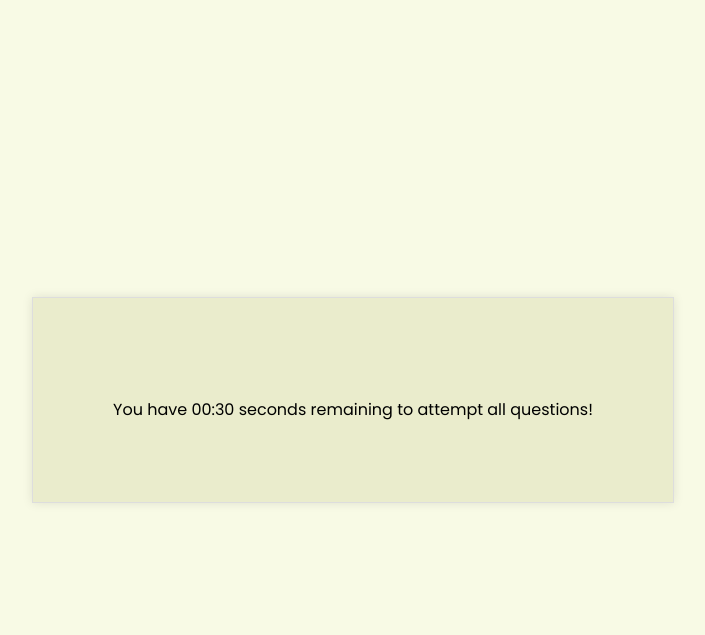
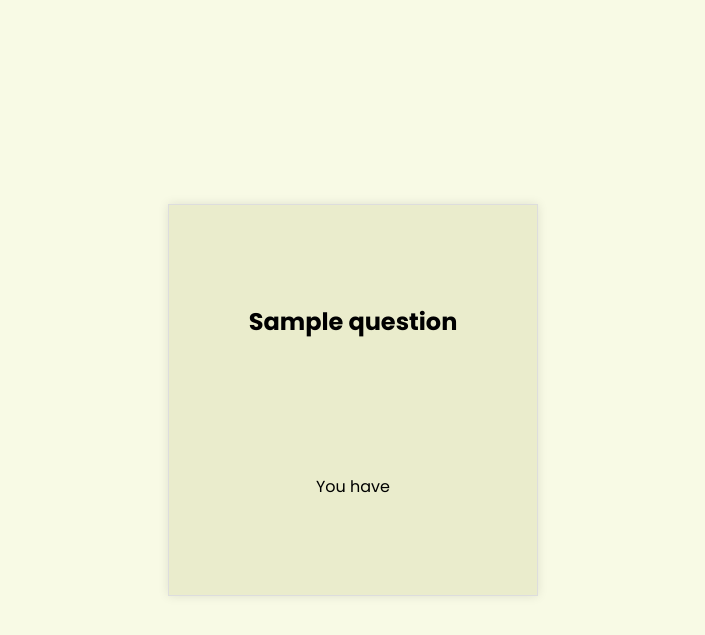
Before and after one commit to purpleX33/Quiz-app, a Flask app: template app/templates/quiz.html in a window 1280 px wide. Shown: the top 635 px of the page, without its empty margins (287-992 px from the left). Run offline with Flask 3, Linux system fonts and the light colour scheme; the template is opened without the code that fills it: most values are stand-ins (such as "Sample title", 1, 10 or a date in 2020).

Commit message:
changes in styles.css

```diff
--- a/app/static/app.js
+++ b/app/static/app.js
@@ -74,6 +74,41 @@
 
 window.addEventListener("load", loadQuestions);
 
+
+function startTimer(duration) {
+    var timer = document.getElementById('timer');
+    var startTime = Date.now();
+    var endTime = startTime + duration * 6000;  // duration in minutes
+    var timerInterval = setInterval(function() {
+        var remaining = endTime - Date.now();
+        var minutes = Math.floor((remaining % (1000 * 60 * 60)) / (1000 * 60));
+        var seconds = Math.floor((remaining % (1000 * 60)) / 1000);
+        timer.textContent = seconds + " seconds ";
+
+        if (remaining < 1000) {
+            clearInterval(timerInterval);
+            timer.textContent = 'no time left!';
+            displaySessionExpiredWarning();
+            setTimeout(function() {
+                window.location.href = 'quiz.html'; // Redirect to the index.html page
+            }, 5000); // Redirect after 5 seconds to give the user time to read the message
+        }
+    }, 1000);
+}
+
+ // Display session expired warning
+ function displaySessionExpiredWarning() {
+    var warning = document.getElementById('warning');
+    if (!warning) {
+        warning = document.createElement('p');
+        warning.id = 'warning';
+        document.body.appendChild(warning);
+    }
+    warning.textContent = 'You will be directed to the next question';
+}
+
+
+
 // function setupTimer() {
 //     var display = document.querySelector('#time'),
 //     timer = new CountDownTimer(10);
@@ -96,29 +131,29 @@
 
 
 
-function startTimer(duration, display) {
-    var timer = duration;
+//function startTimer(duration, display) {
+    //var timer = duration;
 
-    var intervalId = setInterval(function () {
-        var seconds = timer;
+//     var intervalId = setInterval(function () {
+//         var seconds = timer;
 
-        var displayMinutes = Math.floor(seconds / 60);
-        var displaySeconds = seconds % 60;
+//         var displayMinutes = Math.floor(seconds / 60);
+//         var displaySeconds = seconds % 60;
 
-        displayMinutes = displayMinutes < 10 ? "0" + displayMinutes : displayMinutes;
-        displaySeconds = displaySeconds < 10 ? "0" + displaySeconds : displaySeconds;
+//         displayMinutes = displayMinutes < 10 ? "0" + displayMinutes : displayMinutes;
+//         displaySeconds = displaySeconds < 10 ? "0" + displaySeconds : displaySeconds;
 
-        display.textContent = displayMinutes + ":" + displaySeconds;
+//         display.textContent = displayMinutes + ":" + displaySeconds;
 
-        if (--timer < 0) {
+//         if (--timer < 0) {
 
-            clearInterval(intervalId);
-            alert("Time's up!");
-            window.location.href = 'score.html';
+//             clearInterval(intervalId);
+//             alert("Time's up!");
+//             window.location.href = 'score.html';
 
-        }
-    }, 1000);
-}
+//         }
+//     }, 1000);
+// }
 
 function displayQuestion() {
 
--- a/app/static/styles.css
+++ b/app/static/styles.css
@@ -51,10 +51,10 @@
 }
 
 button {
-    margin: 22px 10px;
-    padding: 10px 10px;
+    margin: 05px 10px;
+    padding: 15px;
     cursor: pointer;
-    background-color: #0056b3;
+    background-color: #0042259e;
     color: white;
     border: none;
     width: 85%;
@@ -63,7 +63,7 @@
 
 .sign-btn {
     margin: 22px 10px;
-    padding: 15px ;
+    padding: 8px ;
     cursor: pointer;
     background-color: #0042259e;
     color: white;
@@ -180,3 +180,11 @@
         width: 80%;
     }
 }
+
+#questionTitle {
+    margin-bottom: 85px;
+}
+
+#timer-container {
+    margin-top: 50px;
+}
--- a/app/templates/quiz-test.html
+++ b/app/templates/quiz-test.html
@@ -19,7 +19,7 @@
                 <!-- Loop through the 'questions' passed from Flask -->
                 {% for question in questions %}
                 <div class="question">
-                    <p>{{ question.question }}</p> <!-- Display the question -->
+                    <p>{{ questions.question }}</p> <!-- Display the question -->
                     <form id="answerForm">
                         <!-- Create buttons for each answer option -->
                         {% for option in question.incorrect_answers %}
--- a/app/templates/quiz.html
+++ b/app/templates/quiz.html
@@ -9,9 +9,10 @@
 </head>
 <body >
     <div id="quizPage" class="container">
-        <h2 id="questionTitle"></h2>
+        <h2 id="questionTitle">{{ questions.question }}</h2>
         <div id="optionsContainer" class="options-grid"></div>
-        <div>You have <span id="time">00:30</span> seconds remaining to attempt all questions!</div>
+        <div id="timer-container">You have <span id="timer"></span>
+        <p id="warning"></p></div>
     </div>
 </body>
 </html>
```
